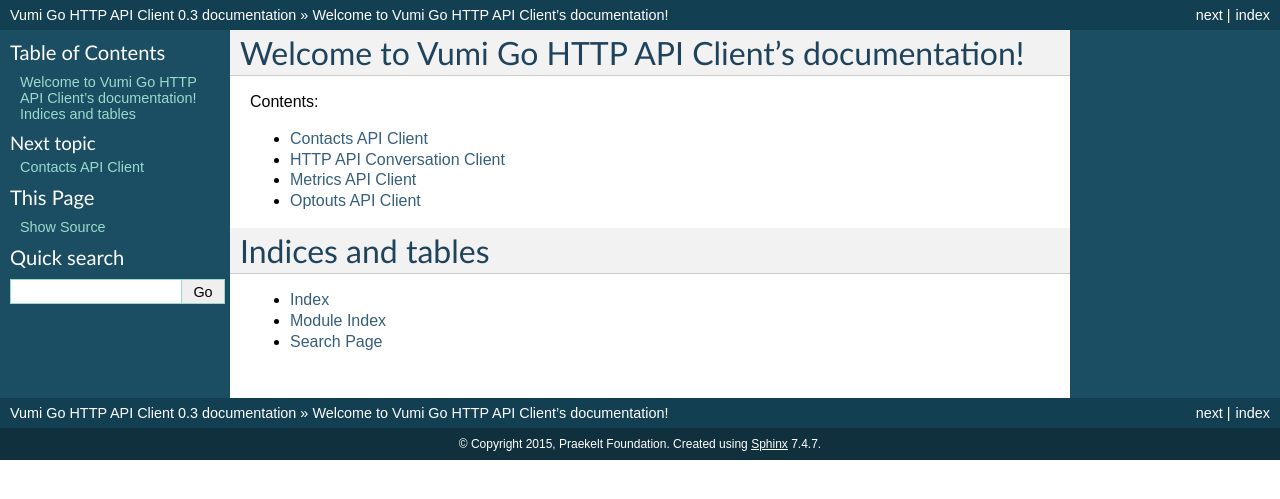
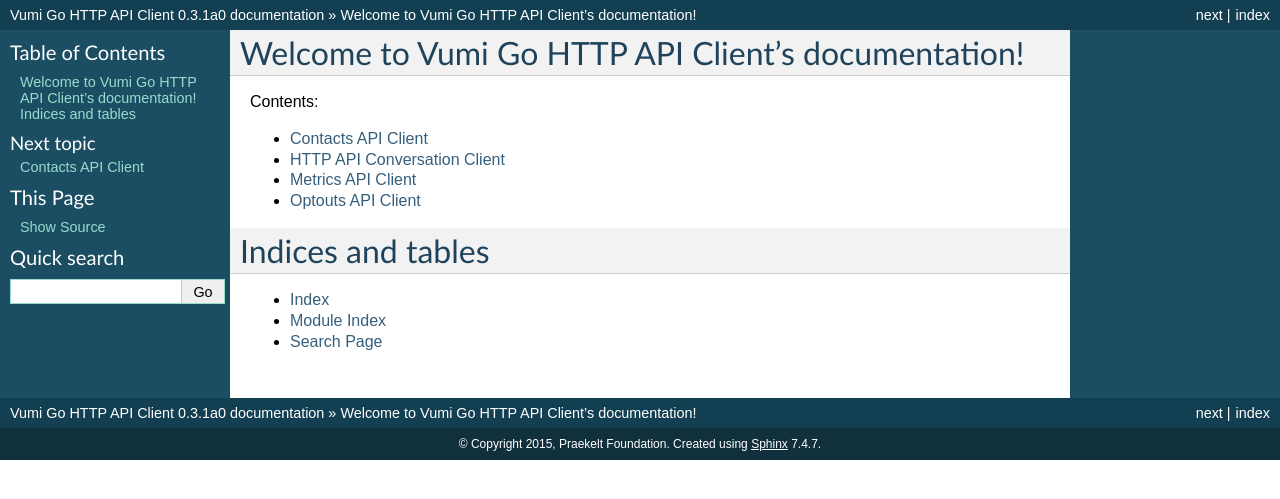
Before and after one commit to chegmarco1989/go-http-api, a Sphinx documentation site: the page built from docs/index.rst, in a window 1280 px wide. Shown: the top 499 px of the page. Built offline with Sphinx 7.4.7, drawn with Linux system fonts in a browser that asks for light colours.

Commit message:
Fix version and release in docs.

```diff
--- a/docs/conf.py
+++ b/docs/conf.py
@@ -54,9 +54,9 @@
 # built documents.
 #
 # The short X.Y version.
-version = '0.3.1a0'
+version = '0.3'
 # The full version, including alpha/beta/rc tags.
-release = '0.3'
+release = '0.3.1a0'
 
 # The language for content autogenerated by Sphinx. Refer to documentation
 # for a list of supported languages.
```
